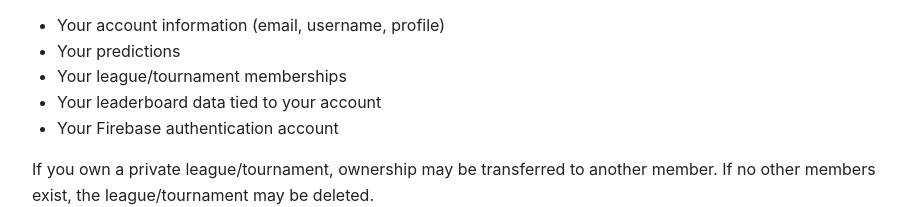
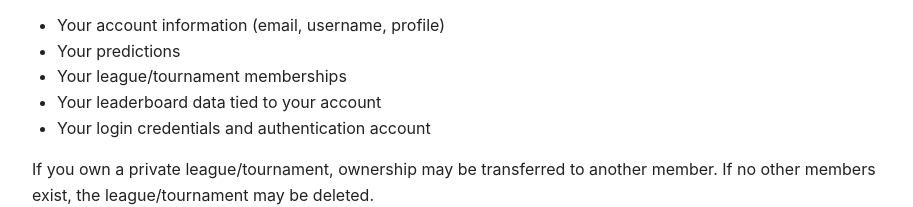
Before and after one commit to IcySoftware415/beaworldchampion-site, a plain HTML site: page delete-account.html in a window 1280 px wide. Shown: the part 965-1172 px from the top of the page, without its empty margins (183-1096 px from the left). Drawn offline with Linux system fonts and the light colour scheme.

Commit message:
Update delete-account.html

```diff
--- a/delete-account.html
+++ b/delete-account.html
@@ -105,7 +105,7 @@
     <li>Your predictions</li>
     <li>Your league/tournament memberships</li>
     <li>Your leaderboard data tied to your account</li>
-    <li>Your Firebase authentication account</li>
+    <li>Your login credentials and authentication account</li>
   </ul>
 
   <p>
```
